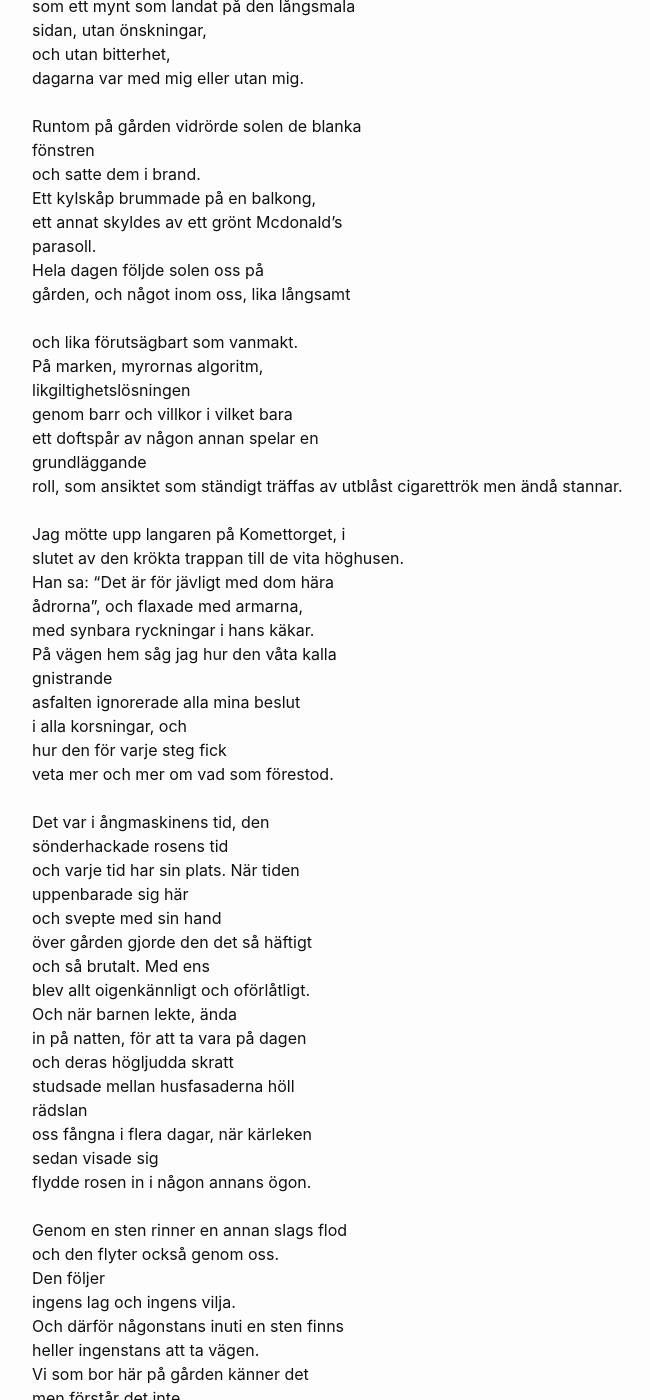
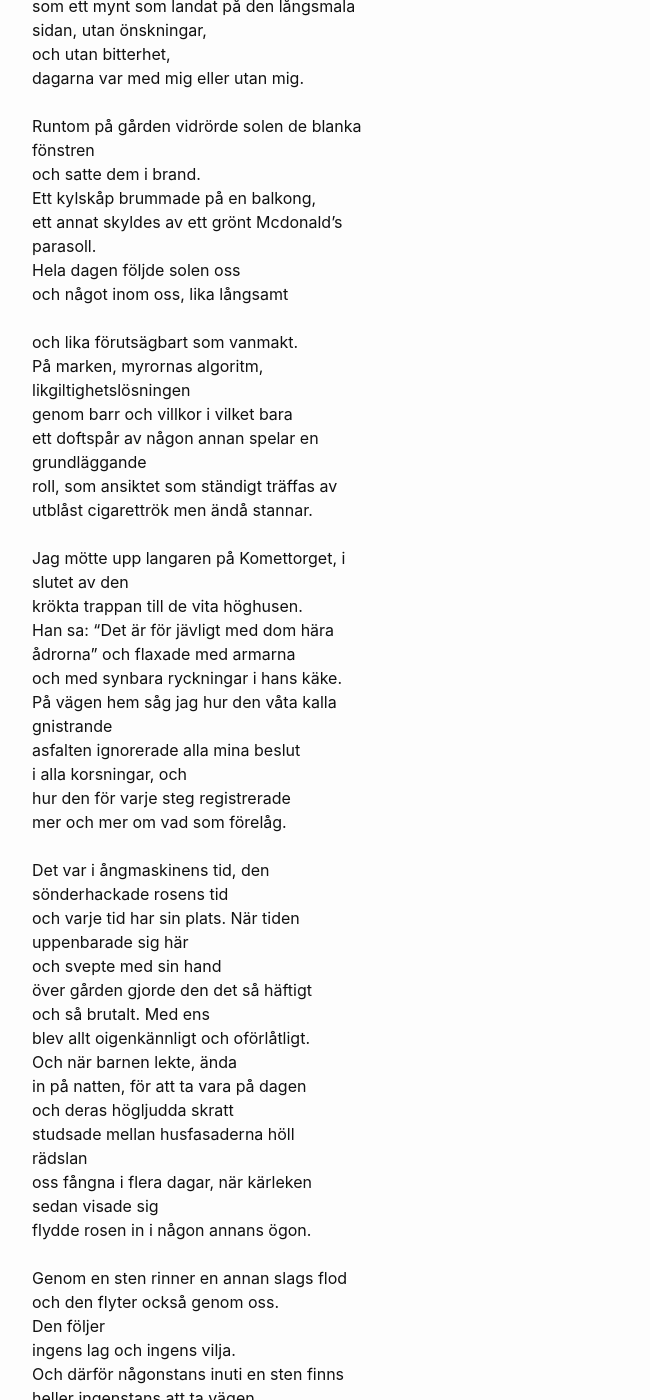
Before and after one commit to terr4form4/terr4form4.github.io, a Jekyll site: the page built from _posts/poesi/2024-01-03-dikter-2023-2024.md, in a window 1280 px wide and 1400 px high, scrolled down 7745 px. Shown: the whole window, without its empty margins (238-888 px from the left). Built offline with Jekyll 4.4.1, drawn with Linux system fonts in a browser that asks for light colours; comment, search, counter and statistics services are not loaded.

Commit message:
ångmaskinen

```diff
--- a/_posts/poesi/2024-01-03-dikter-2023-2024.md
+++ b/_posts/poesi/2024-01-03-dikter-2023-2024.md
@@ -323,8 +323,8 @@ och satte dem i brand.<br/>
 Ett kylskåp brummade på en balkong,<br/>
 ett annat skyldes av ett grönt Mcdonald's<br/>
 parasoll.<br/>
-Hela dagen följde solen oss på<br/>
-gården, och något inom oss, lika långsamt<br/>
+Hela dagen följde solen oss<br/>
+och något inom oss, lika långsamt<br/>
 <br/>
 och lika förutsägbart som vanmakt.<br/>
 På marken, myrornas algoritm,<br/>
@@ -332,21 +332,21 @@ likgiltighetslösningen<br/>
 genom barr och villkor i vilket bara<br/>
 ett doftspår av någon annan spelar en<br/>
 grundläggande<br/>
-roll, som ansiktet som ständigt träffas av
+roll, som ansiktet som ständigt träffas av<br/>
 utblåst cigarettrök men ändå stannar.<br/>
 <br/>
 Jag mötte upp langaren på Komettorget, i<br/>
-slutet av den
+slutet av den<br/>
 krökta trappan till de vita höghusen.<br/>
 Han sa: "Det är för jävligt med dom hära<br/>
-ådrorna", och flaxade med armarna,<br/>
-med synbara ryckningar i hans käkar.<br/>
+ådrorna" och flaxade med armarna<br/>
+och med synbara ryckningar i hans käke.<br/>
 På vägen hem såg jag hur den våta kalla<br/>
 gnistrande<br/>
 asfalten ignorerade alla mina beslut<br/>
 i alla korsningar, och<br/>
-hur den för varje steg fick<br/>
-veta mer och mer om vad som förestod.<br/>
+hur den för varje steg registrerade<br/>
+mer och mer om vad som förelåg.<br/>
 <br/>
 Det var i ångmaskinens tid, den<br/>
 sönderhackade rosens tid<br/>
```
